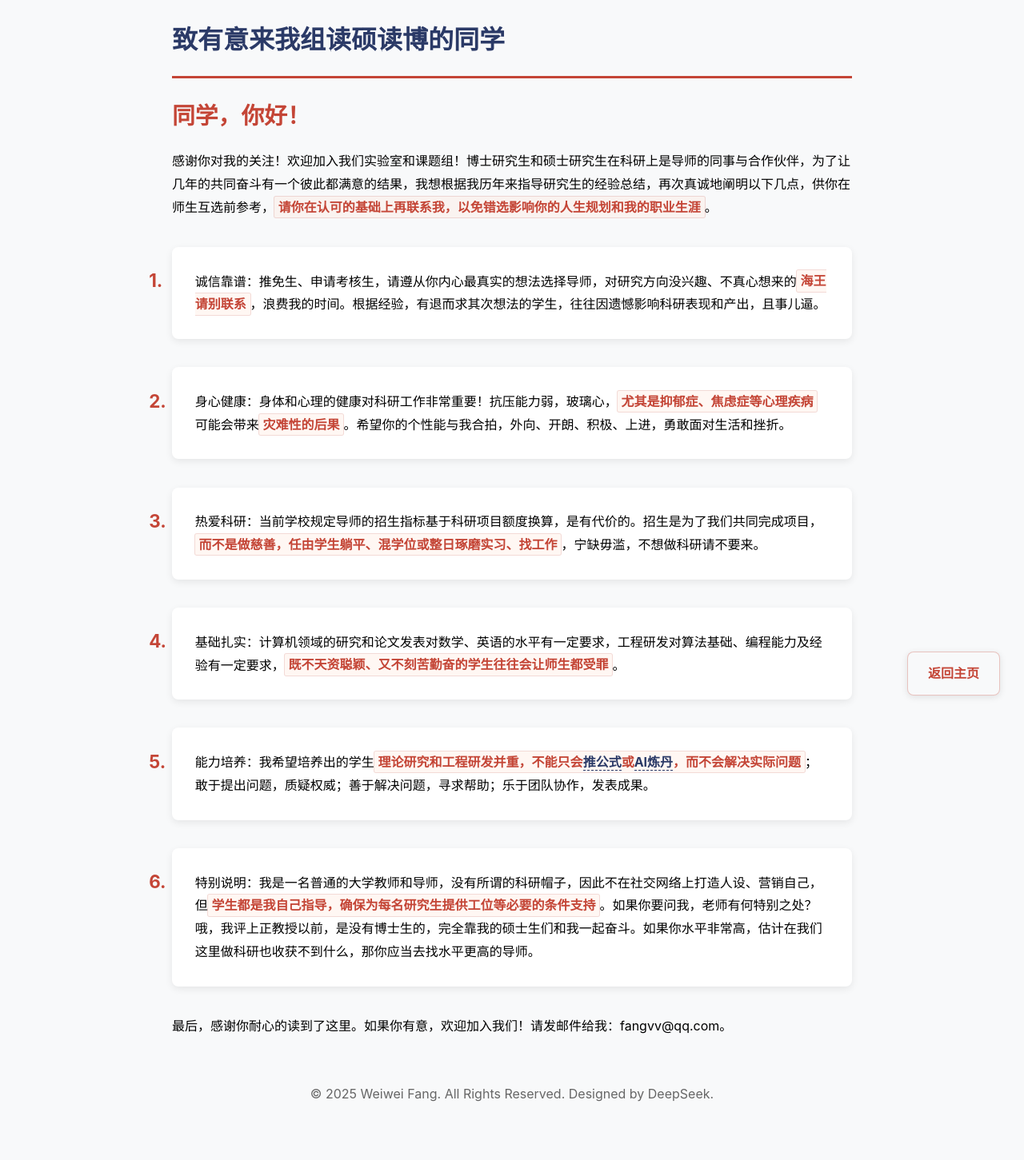
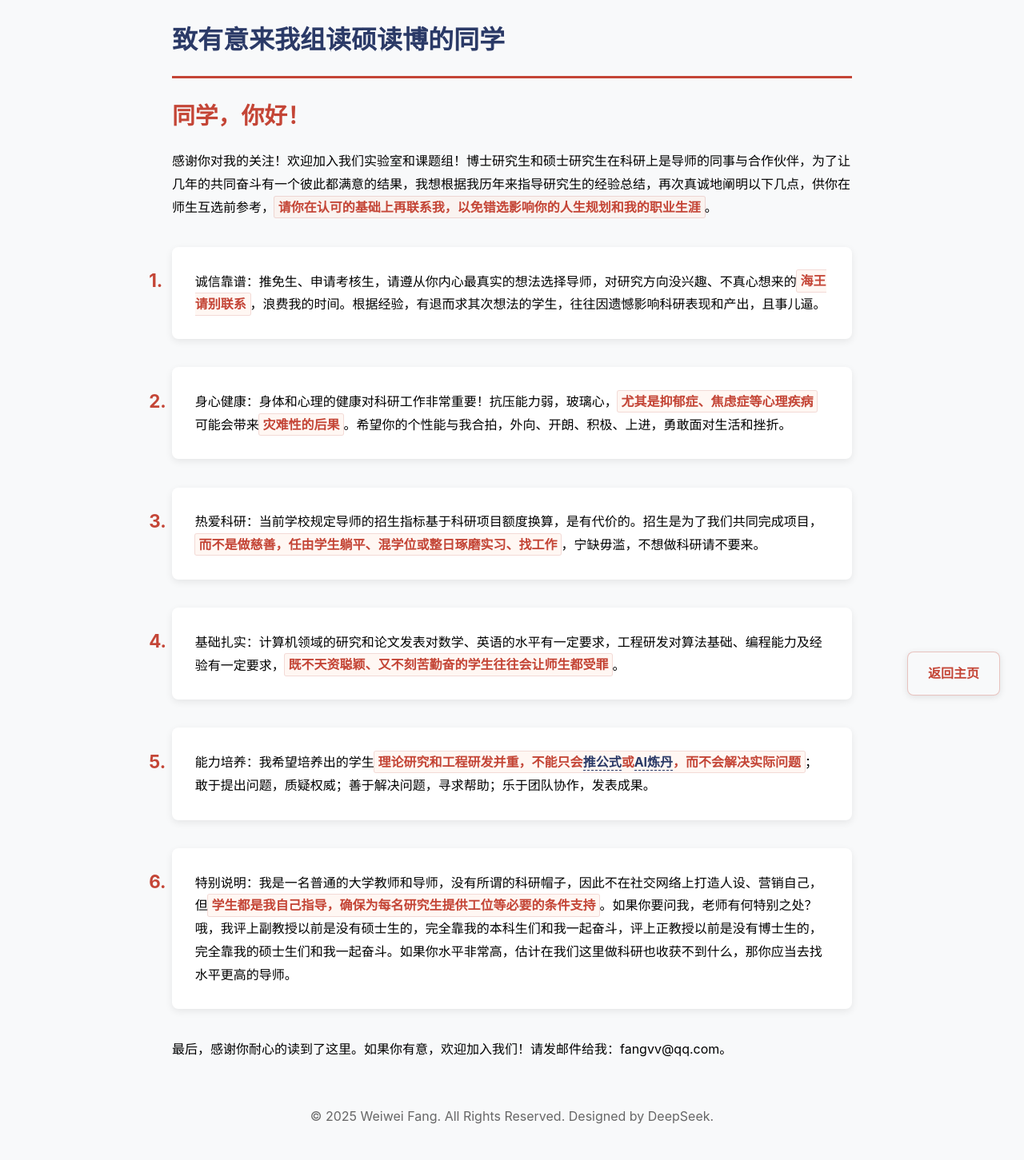
Before and after one commit to fangvv/Homepage, a Jekyll site: the page faq2.html, which Jekyll copies as it is, in a window 1280 px wide. Shown: the whole page at 80% size. Built offline with Jekyll 4.4.1, drawn with Linux system fonts in a browser that asks for light colours; comment, search, counter and statistics services are not loaded; before the commit the page ends 1422 px from its top, so only the background shows below that.

Commit message:
update faq2

```diff
--- a/faq2.html
+++ b/faq2.html
@@ -126,7 +126,7 @@
 
 <li>能力培养：我希望培养出的学生<strong>理论研究和工程研发并重，不能只会<a href="https://www.zhihu.com/question/430862162" target=blank>推公式</a>或<a href="https://www.zhihu.com/question/537342945" target=blank>AI炼丹</a>，而不会解决实际问题</strong>；敢于提出问题，质疑权威；善于解决问题，寻求帮助；乐于团队协作，发表成果。</li>
 
-<li>特别说明：我是一名普通的大学教师和导师，没有所谓的科研帽子，因此不在社交网络上打造人设、营销自己，但<strong>学生都是我自己指导，确保为每名研究生提供工位等必要的条件支持</strong>。如果你要问我，老师有何特别之处？哦，我评上正教授以前，是没有博士生的，完全靠我的硕士生们和我一起奋斗。如果你水平非常高，估计在我们这里做科研也收获不到什么，那你应当去找水平更高的导师。</li>
+<li>特别说明：我是一名普通的大学教师和导师，没有所谓的科研帽子，因此不在社交网络上打造人设、营销自己，但<strong>学生都是我自己指导，确保为每名研究生提供工位等必要的条件支持</strong>。如果你要问我，老师有何特别之处？哦，我评上副教授以前是没有硕士生的，完全靠我的本科生们和我一起奋斗，评上正教授以前是没有博士生的，完全靠我的硕士生们和我一起奋斗。如果你水平非常高，估计在我们这里做科研也收获不到什么，那你应当去找水平更高的导师。</li>
     </ol>
 
 <p>
```
